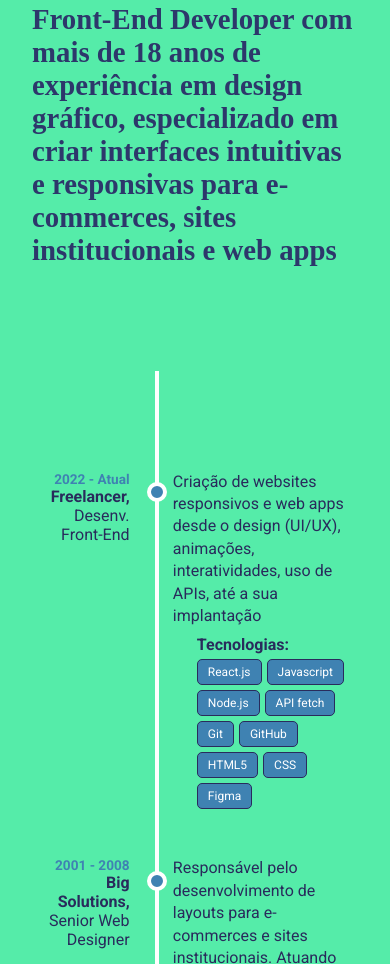
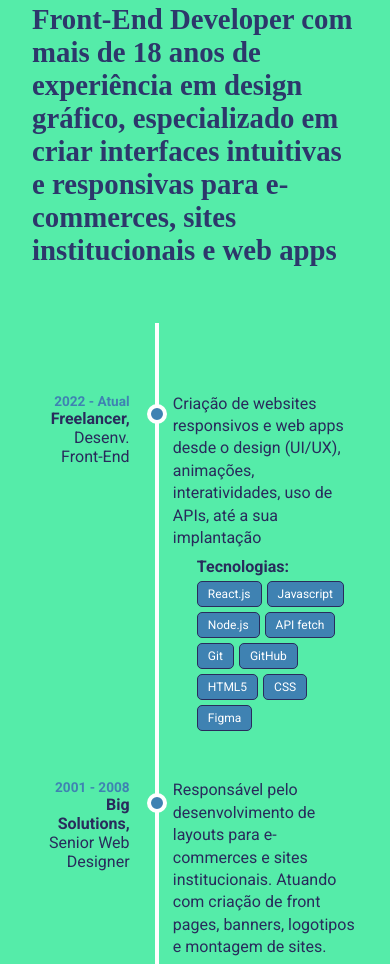
Before and after one commit to rubenslpdev/frontend, a plain HTML site: page index.html in a window 390 px wide. Shown: the part 3556-4520 px from the top of the page. Drawn offline with Linux system fonts and the light colour scheme; a web font is replaced by a local one.

Commit message:
fix: disable scroll script on mobile and minor fixes

```diff
--- a/script.js
+++ b/script.js
@@ -38,7 +38,7 @@ document.addEventListener('DOMContentLoaded', function () {
       });
     },
     {
-      threshold: 0.4, // O elemento será considerado visível quando 40% dele estiver na viewport
+      threshold: 0.2, // O elemento será considerado visível quando 20% dele estiver na viewport
     }
   );
 
@@ -73,6 +73,8 @@ window.dispatchEvent(new Event('resize'));
 ///////////////////////////////
 
 document.addEventListener('DOMContentLoaded', function () {
+  if (window.matchMedia('(min-width: 768px)').matches) {
+    //Roda apenas se a tela tiver pelo menos 768px
     const sections = document.querySelectorAll('section');
     let currentIndex = 0;
     let isScrolling = false;
@@ -145,4 +147,5 @@ document.addEventListener('DOMContentLoaded', function () {
     }
 
     scrollToNearestSection();
+  }
 });
--- a/styles.css
+++ b/styles.css
@@ -829,10 +829,11 @@ Media Query
 
   .curriculo-intro h3 {
     font-size: 1.8rem;
+    margin-bottom: 2rem;
   }
 
   .timeline {
-    padding: 100px 0;
+    padding: 70px 0 50px;
   }
 
   .entry .title:before {
```
Lines whose indentation alone changed are shown as unchanged.
